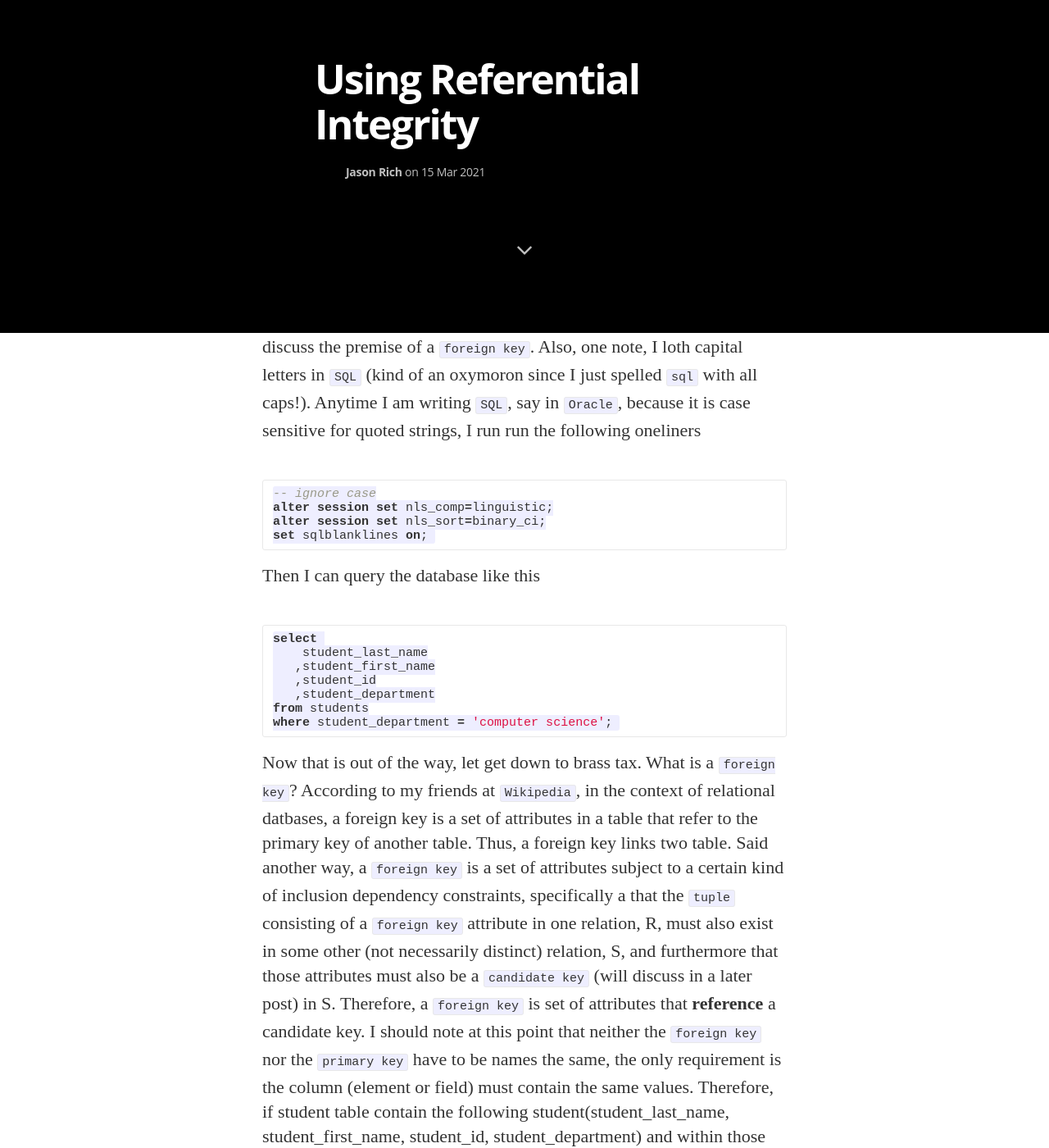
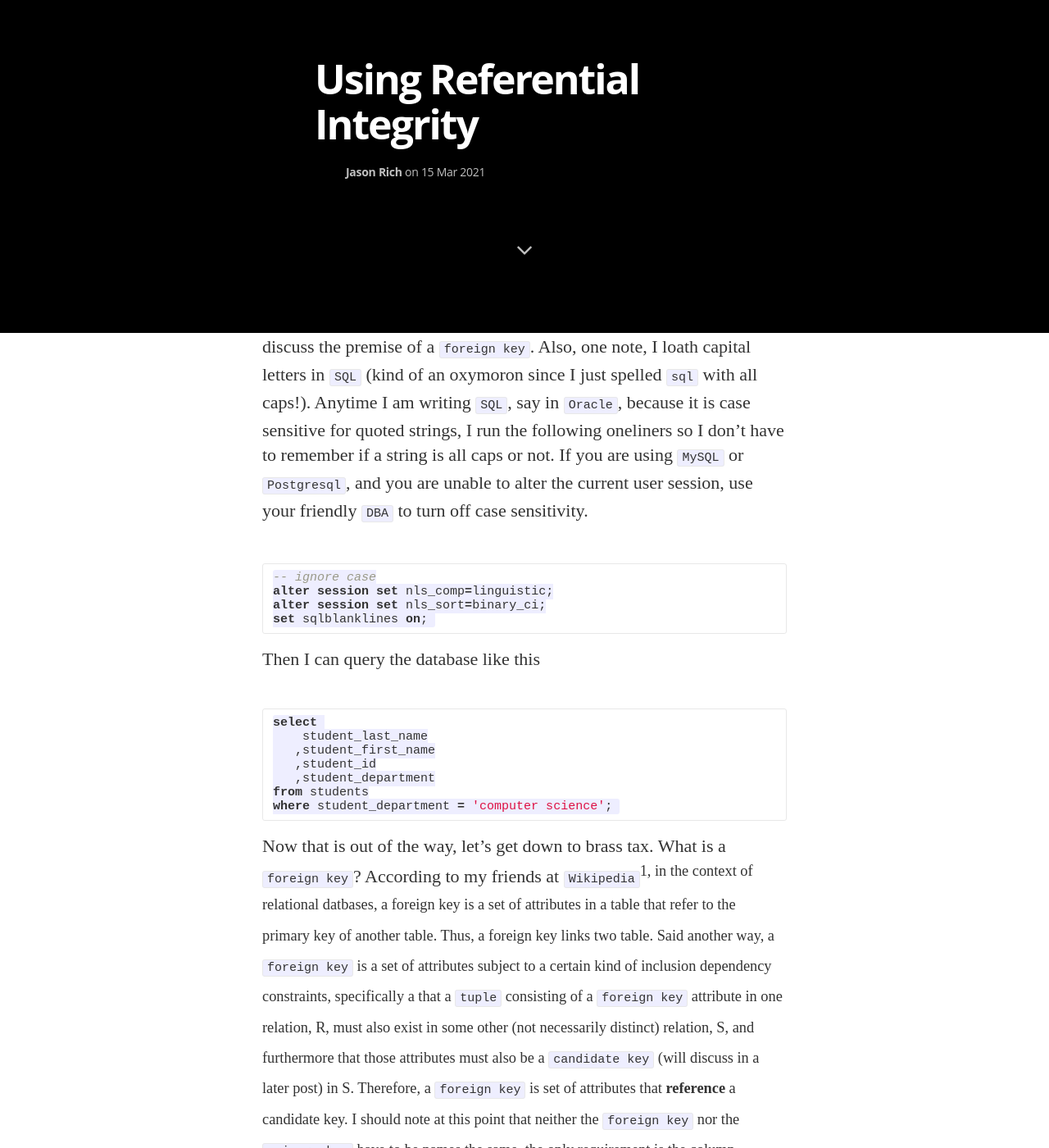
Before and after one commit to jrich8573/blog, a Jekyll site: the page built from _posts/2021-03-15-using-referential-integrity.markdown, in a window 1280 px wide and 1400 px high, scrolled down 994 px. Shown: the whole window at 82% size. Built offline with Jekyll 4.4.1, drawn with Linux system fonts in a browser that asks for light colours; nearby versions of some CDN libraries; some web fonts are replaced; comment, search, counter and statistics services are not loaded; some of the changed text lies outside the part shown.

Commit message:
added references

````diff
--- a/_posts/2021-03-15-using-referential-integrity.markdown
+++ b/_posts/2021-03-15-using-referential-integrity.markdown
@@ -6,12 +6,12 @@
 tags: featured
 image: /assets/article_images/2021-03-15-using-referential-integrity/db-rf.png
 ---
-I am not sure about about you, but tax season is a busy time of year for my teams. With that, I have jumped in the mix to assist with code reviews, `PR` approvals and branch merging in order to free up some my `Senior Data Engineers` to do more time sensitive `ad hoc` work for the senior leadership. The one treading issue that I constantly see within my code reviews is the lack of `Referential Integrity` between database tables. For any in the [data management](https://en.wikipedia.org/wiki/Data_management) field, using [primary keys](https://en.wikipedia.org/wiki/Primary_key) are simply business as usual. However, the use of [foreign keys](https://en.wikipedia.org/wiki/Foreign_key) are, well, foreign.
+I am not sure about about you, but tax season is a busy time of year for my teams. With that, I have jumped in the mix to assist with code reviews, `PR` approvals and branch merging in order to free up some of my `Senior Data Engineers` to do more time sensitive `ad hoc` work for the senior leadership. The one treading issue that I constantly see within my code reviews is the lack of `Referential Integrity` between database tables. For any in the [data management](https://en.wikipedia.org/wiki/Data_management) field, using [primary keys](https://en.wikipedia.org/wiki/Primary_key) are simply business as usual. However, the use of [foreign keys](https://en.wikipedia.org/wiki/Foreign_key) are, well, foreign.
 
 
-So that we are on the same page, let me start by defining referential integrity; how one might use referential integrity and then I provide some examples of referential integrity to drive home the point.
+So that we are on the same page, let me start by defining referential integrity; how one might use referential integrity and then I will provide some examples of referential integrity to drive home the point.
 
-Before we dive into the world of Referential integrity we must first discuss the premise of a `foreign key`. Also, one note, I loth capital letters in `SQL` (kind of an oxymoron since I just spelled `sql` with all caps!). Anytime I am writing `SQL`, say in `Oracle`, because it is case sensitive for quoted strings, I run run the following oneliners
+Before we dive into the world of Referential integrity we must first discuss the premise of a `foreign key`. Also, one note, I loath capital letters in `SQL` (kind of an oxymoron since I just spelled `sql` with all caps!). Anytime I am writing `SQL`, say in `Oracle`, because it is case sensitive for quoted strings, I run the following oneliners so I don't have to remember if a string is all caps or not. If you are using `MySQL` or `Postgresql`, and you are unable to alter the current user session, use your friendly `DBA` to turn off case sensitivity.
 
 ```sql
 -- ignore case
@@ -31,9 +31,9 @@
 from students
 where student_department = 'computer science';
 ```
-Now that is out of the way, let get down to brass tax. What is a `foreign key`? According to my friends at `Wikipedia`, in the context of relational datbases, a foreign key is a set of attributes in a table that refer to the primary key of another table. Thus, a foreign key links two table. Said another way, a `foreign key` is a set of attributes subject to a certain kind of inclusion dependency constraints, specifically a that the `tuple` consisting of a `foreign key` attribute in one relation, R, must also exist in some other (not necessarily distinct) relation, S, and furthermore that those attributes must also be a `candidate key` (will discuss in a later post) in S. Therefore, a `foreign key` is set of attributes that __reference__ a candidate key. I should note at this point that neither the `foreign key` nor the `primary key` have to be names the same, the only requirement is the column (element or field) must contain the same values. Therefore, if student table contain the following student(student_last_name, student_first_name, student_id, student_department) and within those columns contain the following `Jordan, Michael, 62345,computer science `, and the student(student_id) is referenced by the department table(member_id), then said department table must contain the the member_id (62345). This conditional is the primary requirement for referential integrity.
+Now that is out of the way, let's get down to brass tax. What is a `foreign key`? According to my friends at `Wikipedia`<sup>1, in the context of relational datbases, a foreign key is a set of attributes in a table that refer to the primary key of another table. Thus, a foreign key links two table. Said another way, a `foreign key` is a set of attributes subject to a certain kind of inclusion dependency constraints, specifically a that a `tuple` consisting of a `foreign key` attribute in one relation, R, must also exist in some other (not necessarily distinct) relation, S, and furthermore that those attributes must also be a `candidate key` (will discuss in a later post) in S. Therefore, a `foreign key` is set of attributes that __reference__ a candidate key. I should note at this point that neither the `foreign key` nor the `primary key` have to be names the same, the only requirement is the column (element or field) must contain the same values. Therefore, if student table contain the following student(student_last_name, student_first_name, student_id, student_department) and within those columns contain the following `Jordan, Michael, 62345,computer science `, and the student(student_id) is referenced by the department table(member_id), then said department table must contain the the member_id (62345). This conditional is the primary requirement for referential integrity.
 
-So, `foreign keys` tie two tables together, where the table containing the `foreign key` references the table containing the `primary key`. So how does link back to `referential integrity`? Glad you asked! According to [David Kroenke, David Auer, Scott Vandenberg, & Robert Yoder](https://www.amazon.com/gp/product/0135188148/ref=ppx_yo_dt_b_asin_image_o07_s00?ie=UTF8&psc=1), `referential integrity` is a constraint used within relational database to ensure that every value of a `foreign key` matches a value of the referenced tables `primary key`. To my earlier example, if 'student_id 62345' did not exist within the department table as `member_id`, the database execution plan (or policy depending on your database flavor) will through some form of a referential integrity constaint error. This is significant issue if your data model is designed with a relationship between to the student table and the deparment.
+So, `foreign keys` tie two tables together, where the table containing the `foreign key` references the table containing the `primary key`. So how does link back to `referential integrity`? Glad you asked! According to [David Kroenke, David Auer, Scott Vandenberg, & Robert Yoder](https://www.amazon.com/gp/product/0135188148/ref=ppx_yo_dt_b_asin_image_o07_s00?ie=UTF8&psc=1)<sup>2, `referential integrity` is a constraint used within relational database to ensure that every value of a `foreign key` matches a value of the referenced tables `primary key`. To my earlier example, if 'student_id 62345' did not exist within the department table as `member_id`, the database execution plan (or policy depending on your database flavor) will through some form of a referential integrity constaint error. This is significant issue if your data model is designed with a relationship between to the student table and the deparment.
 
 The easiest and most straightforward way to create referential integrity within a database is to declare it withint he table definition. For reference, I am creating these tables within my `MySQL` dev environment within the latest official `MySQL` image from [Docker Hub](https://hub.docker.com/_/mysql). In a later post I will discuss how to create your own `MySQL` dev environment using `Docker`.
 
@@ -77,3 +77,7 @@
 
 Cheers!
 Jason
+
+__References__
+[1] https://en.wikipedia.org/wiki/Foreign_key
+[2] Kroenke, D.M., Auer, D.J., Vandenberg, S.L., Yoder, R.C.(2020). *Database Concepts (9th ed.).* Pearson Education
````
